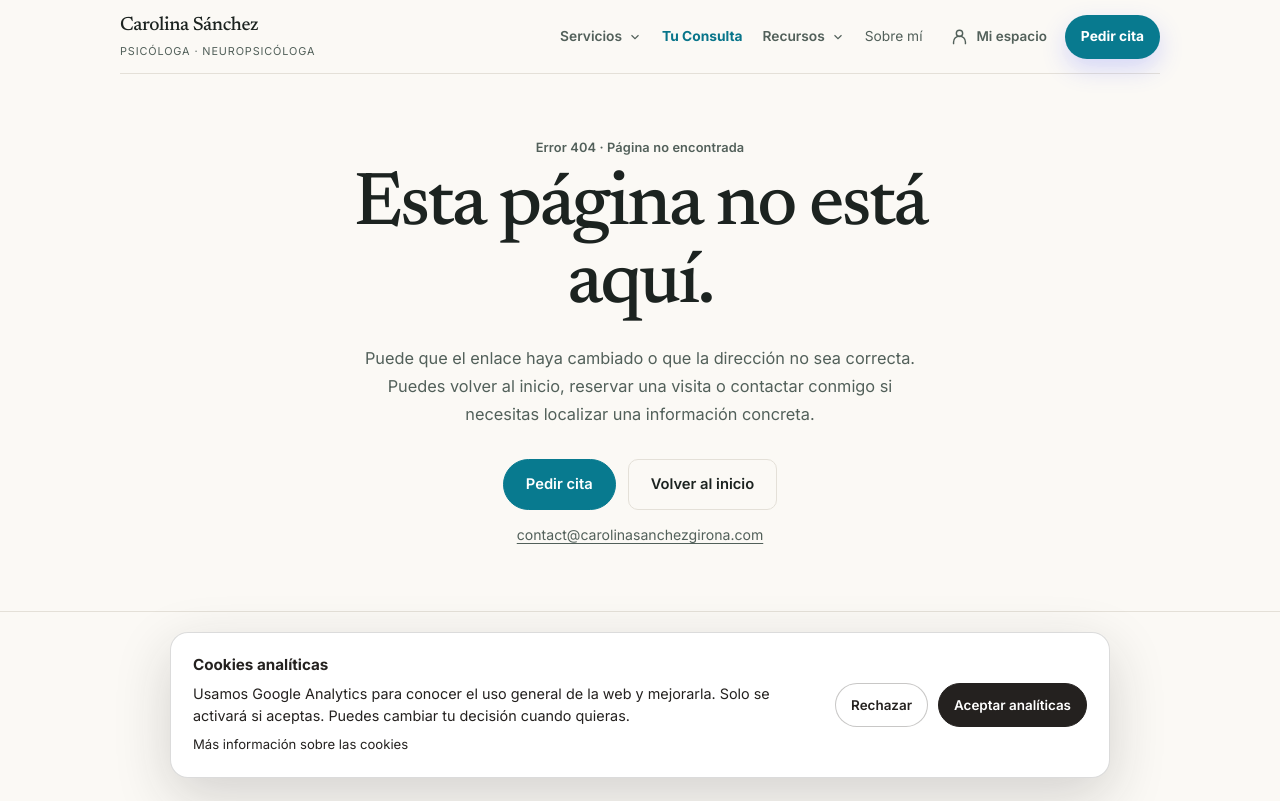
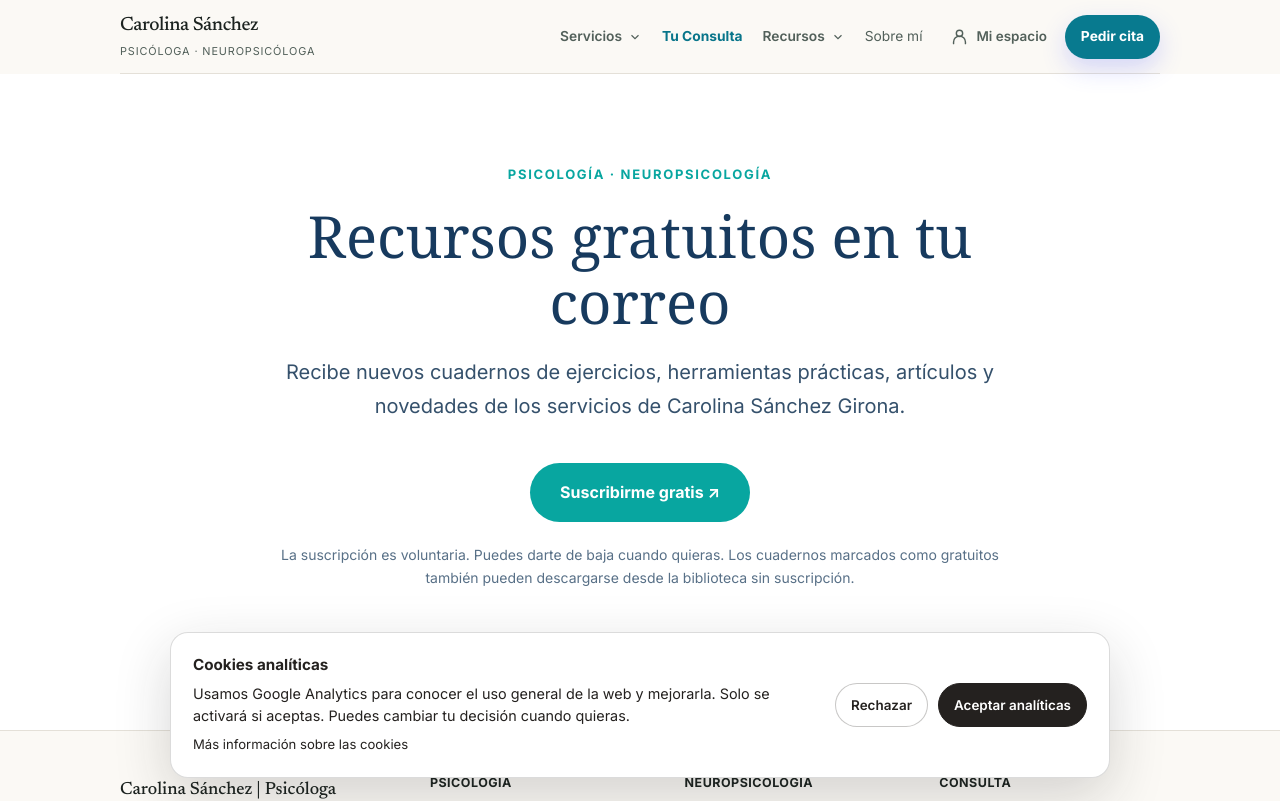
Before and after one commit to carolinasanchezgirona/Portfolio-Carolina, a Next.js app: page /suscribete in a window 1280 px wide. Before the commit this address had no page. Shown: the top 801 px of the page. Built offline with nearby package versions, Linux system fonts and the light colour scheme.

Commit message:
Add permanent public newsletter subscription landing page

```diff
--- /dev/null
+++ b/app/suscribete/page.tsx
@@ -0,0 +1,11 @@
+import type { Metadata } from "next";
+export const metadata: Metadata = {title:"Suscríbete a recursos gratuitos",description:"Recibe cuadernos gratuitos, ejercicios y novedades de psicología y neuropsicología de Carolina Sánchez Girona.",alternates:{canonical:"/suscribete/"}};
+export default function Page(){return <main style={{minHeight:"70vh",background:"#fff",padding:"clamp(40px,6vw,85px) 20px"}}>
+<section style={{maxWidth:770,margin:"auto",textAlign:"center"}}>
+<p style={{fontSize:13,letterSpacing:".13em",fontWeight:700,color:"#08A6A0"}}>PSICOLOGÍA · NEUROPSICOLOGÍA</p>
+<h1 style={{fontFamily:"Georgia,serif",fontSize:"clamp(36px,5vw,58px)",color:"#173A5E",lineHeight:1.14,margin:"18px 0"}}>Recursos gratuitos en tu correo</h1>
+<p style={{fontSize:20,lineHeight:1.7,color:"#35516C"}}>Recibe nuevos cuadernos de ejercicios, herramientas prácticas, artículos y novedades de los servicios de Carolina Sánchez Girona.</p>
+<a href="https://c6645869.sibforms.com/serve/MUIFAIuvbjgYqrRqmmfpA-O89yKi9fH-Kb6Yp0UkGDyZKb_O1wjUF1SHUqEcp20MeACDjXZHQBzDuXijbIdqi8CB692onRlW0SA6IVn-N_ym1RIdQjptK-couFyXNVAQiyPtFM4hkdWfLmwNQgVfnarzCyzZDYkTDXyOH2O8g5m7BN-Gw--aM1hnRHHMfp39FyhRtcurRMbxfwtgMQ==" target="_blank" rel="noopener noreferrer" style={{display:"inline-block",background:"#08A6A0",color:"#fff",borderRadius:100,padding:"17px 30px",textDecoration:"none",fontWeight:700,marginTop:20}}>Suscribirme gratis ↗</a>
+<p style={{fontSize:14,lineHeight:1.6,color:"#587087",marginTop:22}}>La suscripción es voluntaria. Puedes darte de baja cuando quieras. Los cuadernos marcados como gratuitos también pueden descargarse desde la biblioteca sin suscripción.</p>
+<a href="/recursos/" style={{color:"#173A5E",display:"inline-block",marginTop:24}}>Explorar biblioteca de recursos →</a>
+</section></main>}
```
